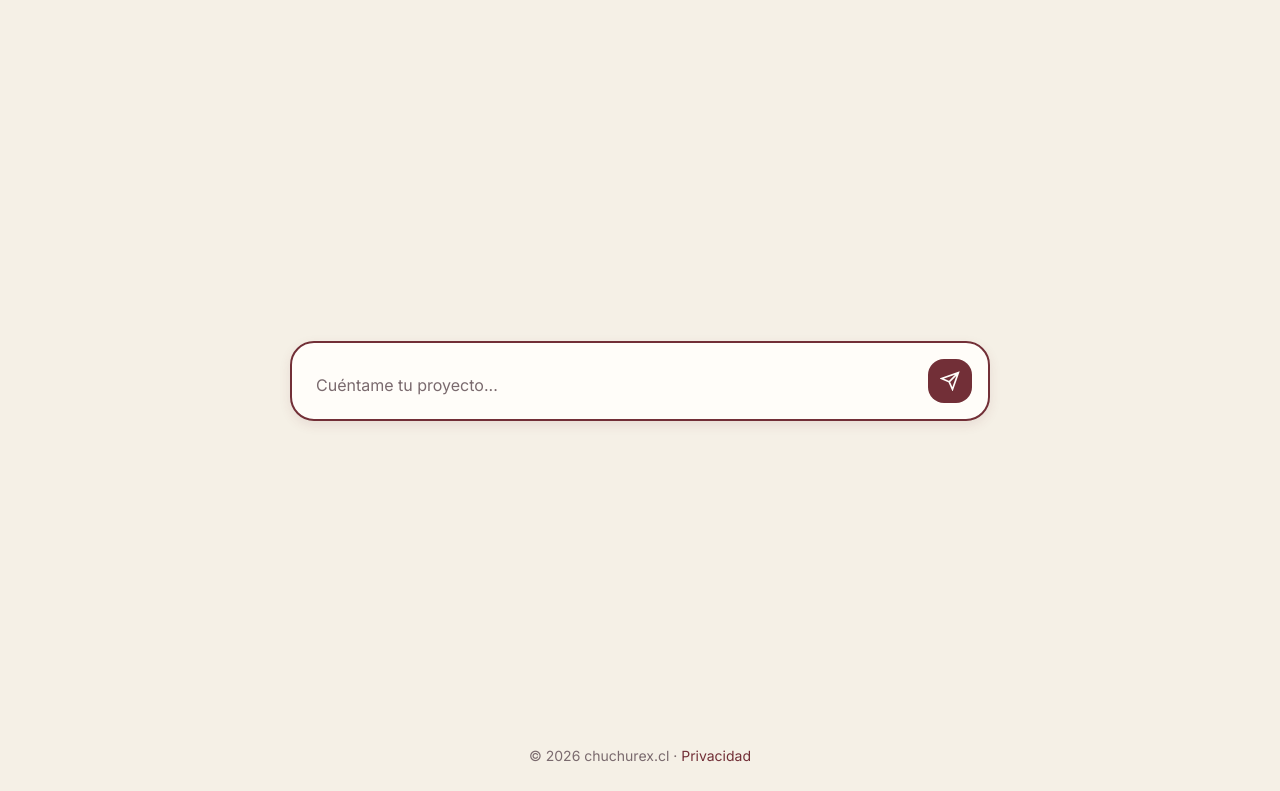
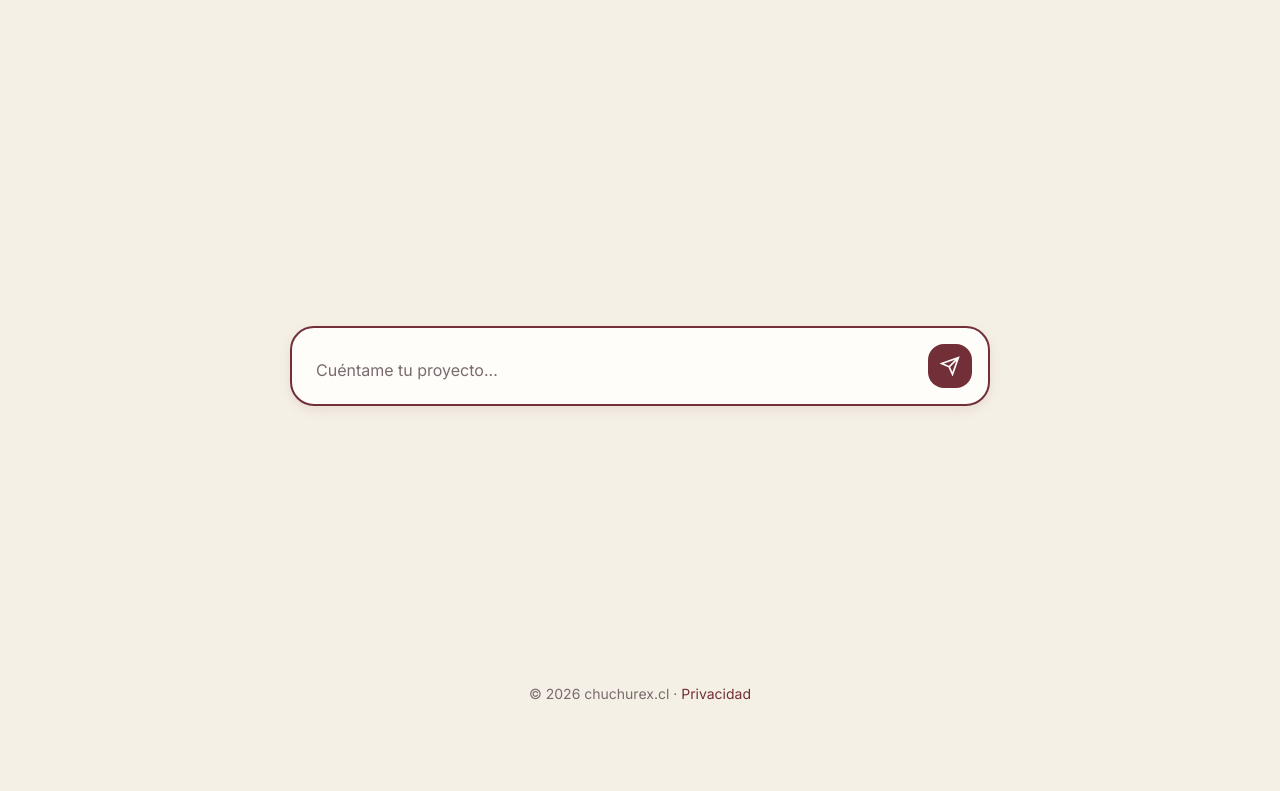
Before and after one commit to chuchurex/chuchurex, a plain HTML site: page frontend/index.html in a window 1280 px wide. Shown: the part 79-870 px from the top of the page. After the commit the page ends 800 px from the top, so only its background shows below. Drawn offline with nearby package versions, Linux system fonts and the light colour scheme.

Commit message:
Fix page height to prevent scroll, use neutral language

```diff
--- a/frontend/styles/main.css
+++ b/frontend/styles/main.css
@@ -41,9 +41,13 @@
     box-sizing: border-box;
 }
 
+html, body {
+    height: 100%;
+    overflow: hidden;
+}
+
 html {
     font-size: 16px;
-    scroll-behavior: smooth;
 }
 
 body {
@@ -51,7 +55,6 @@ body {
     background-color: var(--color-crema);
     color: var(--color-text);
     line-height: 1.6;
-    min-height: 100vh;
     display: flex;
     flex-direction: column;
 }
@@ -116,8 +119,8 @@ body {
     flex-direction: column;
     justify-content: center;
     align-items: center;
-    padding: calc(80px + var(--spacing-lg)) var(--spacing-lg) var(--spacing-xl);
-    min-height: 100vh;
+    padding: calc(80px + var(--spacing-lg)) var(--spacing-lg) var(--spacing-md);
+    overflow-y: auto;
 }
 
 /* =============================================================================
@@ -326,9 +329,10 @@ body {
 
 .footer {
     text-align: center;
-    padding: var(--spacing-md);
+    padding: var(--spacing-sm);
     font-size: 0.875rem;
     color: var(--color-text-light);
+    flex-shrink: 0;
 }
 
 .footer a {
```
